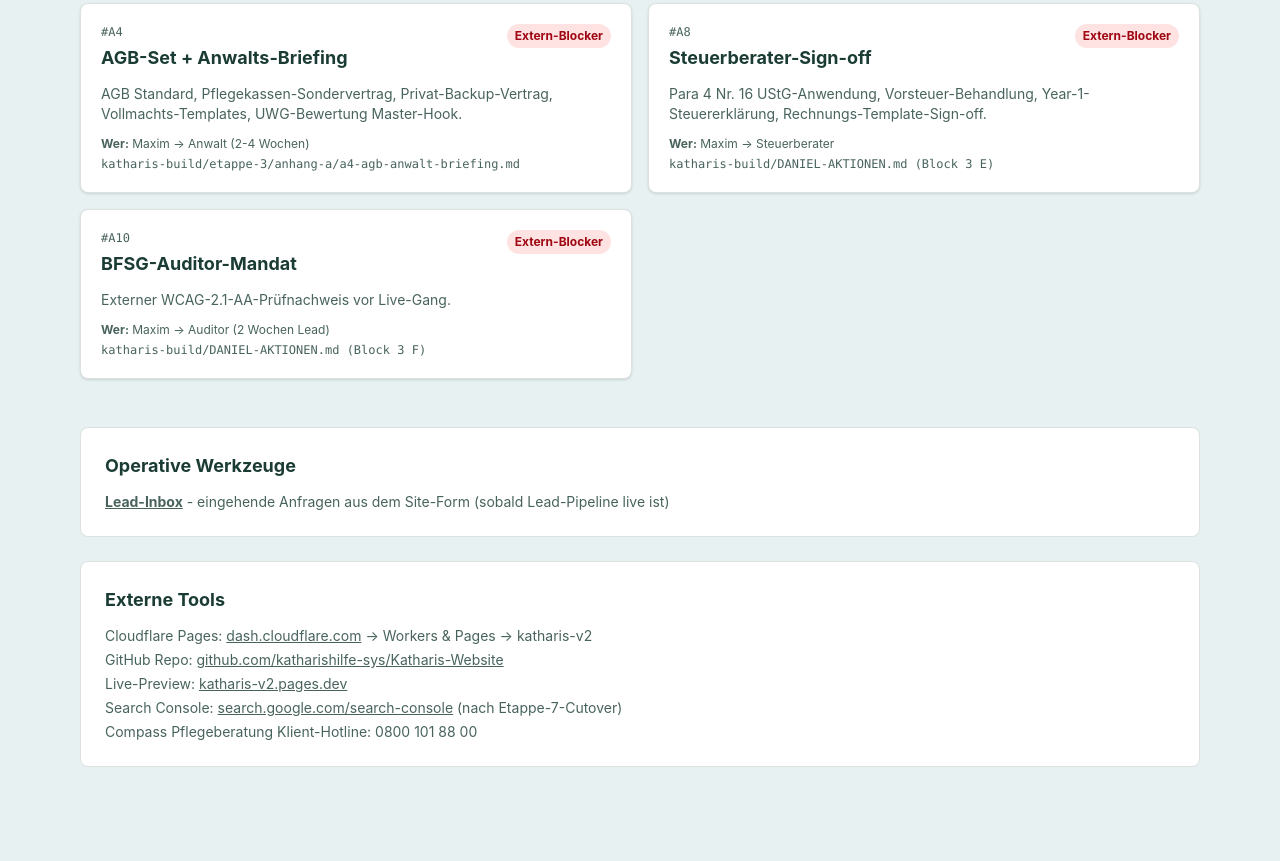
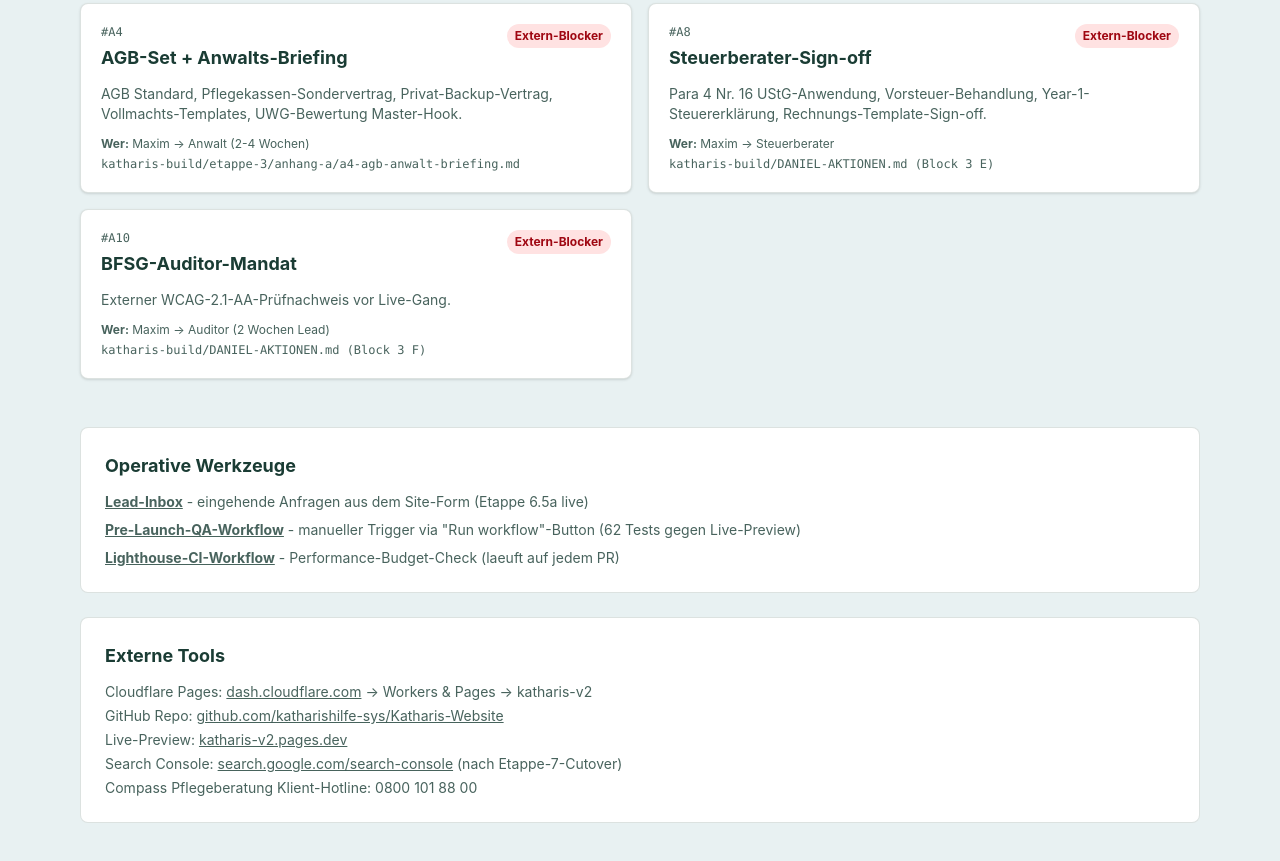
Before and after one commit to katharishilfe-sys/Katharis-Website, an Astro site: page /admin in a window 1280 px wide. Shown: the part 1758-2619 px from the top of the page. Before the commit the page ends 2573 px from the top, so only its background shows below. Built offline with nearby package versions, Linux system fonts and the light colour scheme; Astro itself is replaced by a stand-in of ours.

Commit message:
Admin-Dashboard: Workflow-Links zu Pre-Launch-QA + Lighthouse-CI hinzugefuegt

```diff
--- a/src/pages/admin/index.astro
+++ b/src/pages/admin/index.astro
@@ -219,7 +219,15 @@ const grouped = {
         <ul class="space-y-2 text-sm text-primary/80">
           <li>
             <a href="/admin/leads/" class="underline font-bold">Lead-Inbox</a> -
-            eingehende Anfragen aus dem Site-Form (sobald Lead-Pipeline live ist)
+            eingehende Anfragen aus dem Site-Form (Etappe 6.5a live)
+          </li>
+          <li>
+            <a href="https://github.com/katharishilfe-sys/Katharis-Website/actions/workflows/pre-launch-qa.yml" class="underline font-bold">Pre-Launch-QA-Workflow</a> -
+            manueller Trigger via "Run workflow"-Button (62 Tests gegen Live-Preview)
+          </li>
+          <li>
+            <a href="https://github.com/katharishilfe-sys/Katharis-Website/actions/workflows/lighthouse.yml" class="underline font-bold">Lighthouse-CI-Workflow</a> -
+            Performance-Budget-Check (laeuft auf jedem PR)
           </li>
         </ul>
       </section>
```
